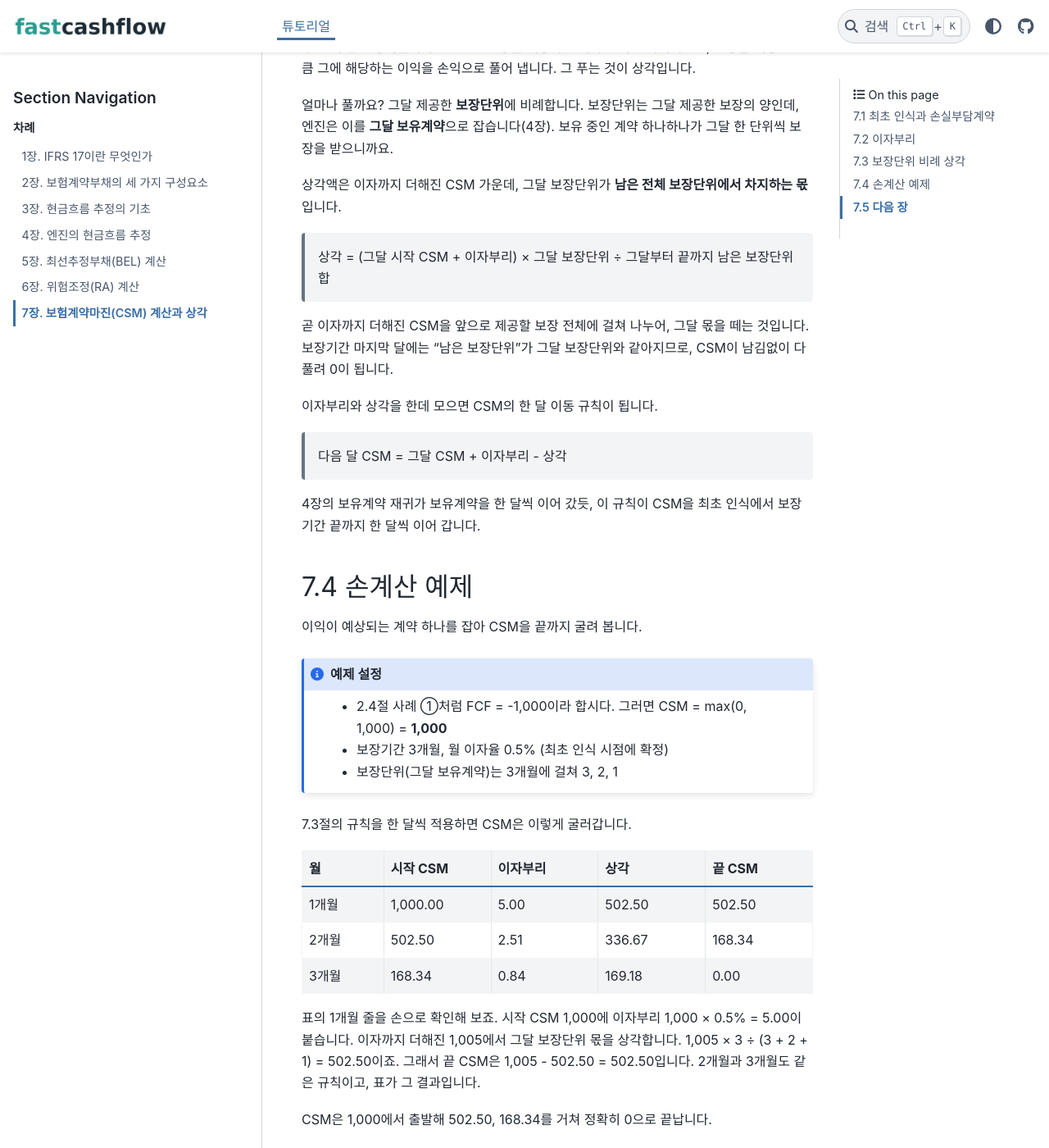
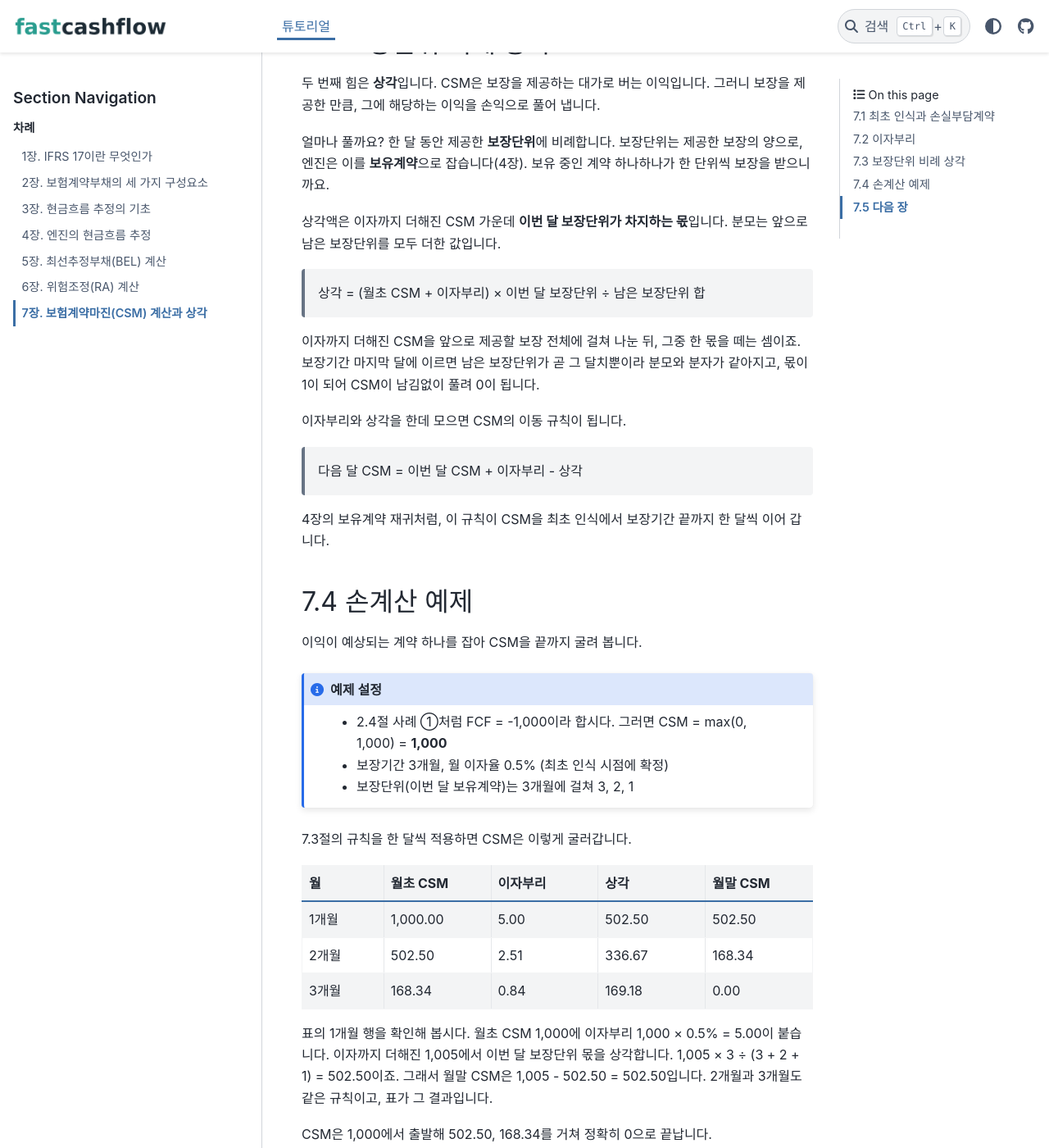
Before and after one commit to seokhoonj/fastcashflow, a Sphinx documentation site: the page built from docs/tutorial/07-csm.md, in a window 1280 px wide and 1400 px high, scrolled down 1515 px. Shown: the whole window at 82% size. Built offline with Sphinx 7.4.7 and the PyData theme 0.15.4, drawn with Linux system fonts in a browser that asks for light colours; some of the changed text lies outside the part shown.

Commit message:
Polish tutorial chapters 2 and 7

````diff
--- a/docs/tutorial/07-csm.md
+++ b/docs/tutorial/07-csm.md
@@ -20,6 +20,7 @@
 계약을 맺는 시점, 곧 최초 인식 시점에 FCF의 부호가 CSM을 결정합니다.
 
 > CSM = max(0, -FCF)
+>
 > 손실요소 = max(0, FCF)
 
 FCF가 **음수**라면, 들어올 돈이 나갈 돈과 위험 보상을 합한 것보다
@@ -49,7 +50,7 @@ CSM은 미래에 풀어 낼 이익을 **현재가치로** 담은 금액입니다
 한 달 흐르면 그만큼 미래가 가까워지고, 현재가치 할인이 한 겹 풀립니다.
 그 풀린 만큼 CSM에 이자가 붙죠.
 
-> 이자부리 = 그달 시작 CSM × 월 이자율
+> 이자부리 = 월초 CSM × 월 이자율
 
 이자율은 **최초 인식 시점에 확정한 할인율**을 끝까지 씁니다. 계약을
 맺을 때 정해진 이자율로 CSM이 자라는 것이죠.
@@ -57,28 +58,30 @@ CSM은 미래에 풀어 낼 이익을 **현재가치로** 담은 금액입니다
 ## 7.3 보장단위 비례 상각
 
 두 번째 힘은 **상각**입니다. CSM은 보장을 제공하는 대가로 버는
-이익이므로, 보장을 제공한 만큼 그에 해당하는 이익을 손익으로 풀어
-냅니다. 그 푸는 것이 상각입니다.
+이익입니다. 그러니 보장을 제공한 만큼, 그에 해당하는 이익을 손익으로
+풀어 냅니다.
 
-얼마나 풀까요? 그달 제공한 **보장단위**에 비례합니다. 보장단위는 그달
-제공한 보장의 양인데, 엔진은 이를 **그달 보유계약**으로 잡습니다(4장).
-보유 중인 계약 하나하나가 그달 한 단위씩 보장을 받으니까요.
+얼마나 풀까요? 한 달 동안 제공한 **보장단위**에 비례합니다.
+보장단위는 제공한 보장의 양으로, 엔진은 이를 **보유계약**으로
+잡습니다(4장). 보유 중인 계약 하나하나가 한 단위씩 보장을
+받으니까요.
 
-상각액은 이자까지 더해진 CSM 가운데, 그달 보장단위가 **남은 전체
-보장단위에서 차지하는 몫**입니다.
+상각액은 이자까지 더해진 CSM 가운데 **이번 달 보장단위가 차지하는
+몫**입니다. 분모는 앞으로 남은 보장단위를 모두 더한 값입니다.
 
-> 상각 = (그달 시작 CSM + 이자부리) × 그달 보장단위 ÷ 그달부터 끝까지 남은 보장단위 합
+> 상각 = (월초 CSM + 이자부리) × 이번 달 보장단위 ÷ 남은 보장단위 합
 
-곧 이자까지 더해진 CSM을 앞으로 제공할 보장 전체에 걸쳐 나누어, 그달
-몫을 떼는 것입니다. 보장기간 마지막 달에는 "남은 보장단위"가 그달
-보장단위와 같아지므로, CSM이 남김없이 다 풀려 0이 됩니다.
+이자까지 더해진 CSM을 앞으로 제공할 보장 전체에 걸쳐 나눈 뒤, 그중 한
+몫을 떼는 셈이죠. 보장기간 마지막 달에 이르면 남은 보장단위가 곧 그
+달치뿐이라 분모와 분자가 같아지고, 몫이 1이 되어 CSM이 남김없이 풀려
+0이 됩니다.
 
-이자부리와 상각을 한데 모으면 CSM의 한 달 이동 규칙이 됩니다.
+이자부리와 상각을 한데 모으면 CSM의 이동 규칙이 됩니다.
 
-> 다음 달 CSM = 그달 CSM + 이자부리 - 상각
+> 다음 달 CSM = 이번 달 CSM + 이자부리 - 상각
 
-4장의 보유계약 재귀가 보유계약을 한 달씩 이어 갔듯, 이 규칙이 CSM을
-최초 인식에서 보장기간 끝까지 한 달씩 이어 갑니다.
+4장의 보유계약 재귀처럼, 이 규칙이 CSM을 최초 인식에서 보장기간
+끝까지 한 달씩 이어 갑니다.
 
 ## 7.4 손계산 예제
 
@@ -90,7 +93,7 @@ CSM은 미래에 풀어 낼 이익을 **현재가치로** 담은 금액입니다
 - 2.4절 사례 ①처럼 FCF = -1,000이라 합시다. 그러면
   CSM = max(0, 1,000) = **1,000**
 - 보장기간 3개월, 월 이자율 0.5% (최초 인식 시점에 확정)
-- 보장단위(그달 보유계약)는 3개월에 걸쳐 3, 2, 1
+- 보장단위(이번 달 보유계약)는 3개월에 걸쳐 3, 2, 1
 ```
 
 7.3절의 규칙을 한 달씩 적용하면 CSM은 이렇게 굴러갑니다.
@@ -100,10 +103,10 @@ CSM은 미래에 풀어 낼 이익을 **현재가치로** 담은 금액입니다
 :widths: 16 21 21 21 21
 
 * - 월
-  - 시작 CSM
+  - 월초 CSM
   - 이자부리
   - 상각
-  - 끝 CSM
+  - 월말 CSM
 * - 1개월
   - 1,000.00
   - 5.00
@@ -121,10 +124,10 @@ CSM은 미래에 풀어 낼 이익을 **현재가치로** 담은 금액입니다
   - 0.00
 ```
 
-표의 1개월 줄을 손으로 확인해 보죠. 시작 CSM 1,000에 이자부리
-1,000 × 0.5% = 5.00이 붙습니다. 이자까지 더해진 1,005에서 그달
+표의 1개월 행을 확인해 봅시다. 월초 CSM 1,000에 이자부리
+1,000 × 0.5% = 5.00이 붙습니다. 이자까지 더해진 1,005에서 이번 달
 보장단위 몫을 상각합니다. 1,005 × 3 ÷ (3 + 2 + 1) = 502.50이죠.
-그래서 끝 CSM은 1,005 - 502.50 = 502.50입니다. 2개월과 3개월도 같은
+그래서 월말 CSM은 1,005 - 502.50 = 502.50입니다. 2개월과 3개월도 같은
 규칙이고, 표가 그 결과입니다.
 
 CSM은 1,000에서 출발해 502.50, 168.34를 거쳐 정확히 0으로 끝납니다.
````
Also changed, not shown: other parts of docs/tutorial/07-csm.md (+1 -1 lines), docs/tutorial/02-bel-ra-csm.md (+2 -2 lines).
